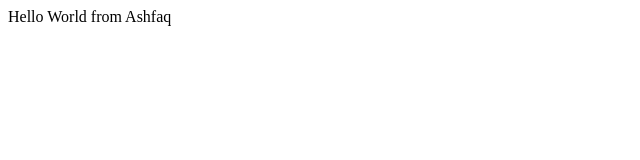
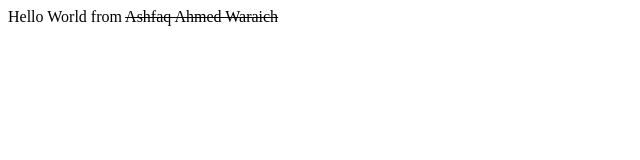
Before and after one commit to ashfaqmbd/bootcamp2020, a plain HTML site: page index.html in a window 1280 px wide. Shown: the whole page, without its empty margins (0-640 px from the left). Drawn offline with Linux system fonts and the light colour scheme.

Commit message:
Update index.html
First change in index.html

```diff
--- a/index.html
+++ b/index.html
@@ -5,7 +5,7 @@
 </head>
 <body>
     <div>
-        Hello World from Ashfaq
+        Hello World from <s>Ashfaq Ahmed Waraich</s>
     </div>
 </body>
 </html>
```
